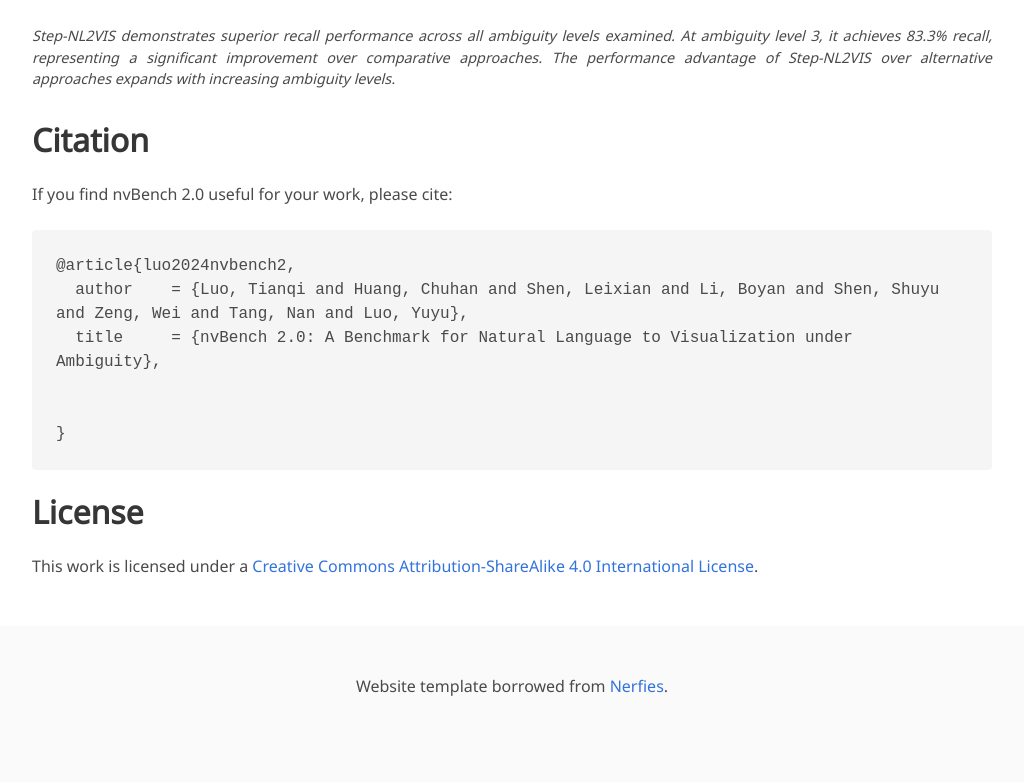
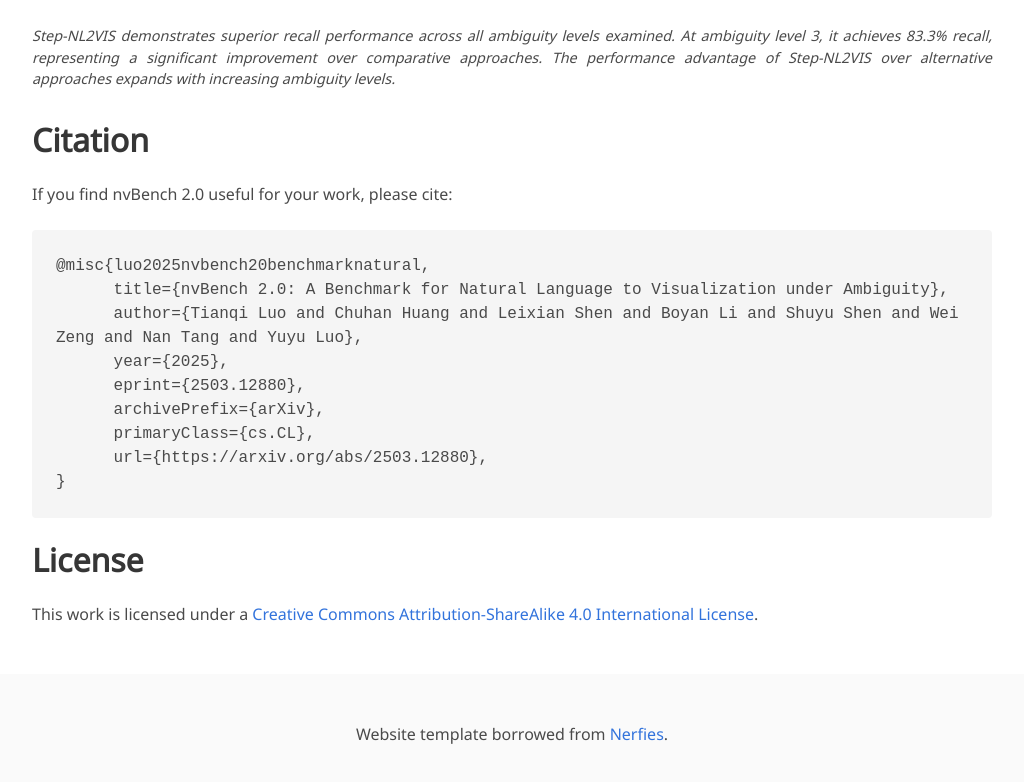
Before and after one commit to HKUSTDial/nvBench-2.0, a plain HTML site: page index.html in a window 1280 px wide. Shown: the part 6657-7439 px from the top of the page, without its empty margins (128-1152 px from the left). Drawn offline with nearby package versions, Linux system fonts and the light colour scheme; some icons are missing; a web font is replaced by a local one.

Commit message:
Update index.html

```diff
--- a/index.html
+++ b/index.html
@@ -429,11 +429,14 @@
       <p>
         If you find nvBench 2.0 useful for your work, please cite:
       </p>
-      <div class="citation">@article{luo2024nvbench2,
-  author    = {Luo, Tianqi and Huang, Chuhan and Shen, Leixian and Li, Boyan and Shen, Shuyu and Zeng, Wei and Tang, Nan and Luo, Yuyu},
-  title     = {nvBench 2.0: A Benchmark for Natural Language to Visualization under Ambiguity},
-  <!-- journal   = {PVLDB}, -->
-  <!-- year      = {2024}, -->
+      <div class="citation">@misc{luo2025nvbench20benchmarknatural,
+      title={nvBench 2.0: A Benchmark for Natural Language to Visualization under Ambiguity},
+      author={Tianqi Luo and Chuhan Huang and Leixian Shen and Boyan Li and Shuyu Shen and Wei Zeng and Nan Tang and Yuyu Luo},
+      year={2025},
+      eprint={2503.12880},
+      archivePrefix={arXiv},
+      primaryClass={cs.CL},
+      url={https://arxiv.org/abs/2503.12880},
 }</div>
     </div>
 
```
